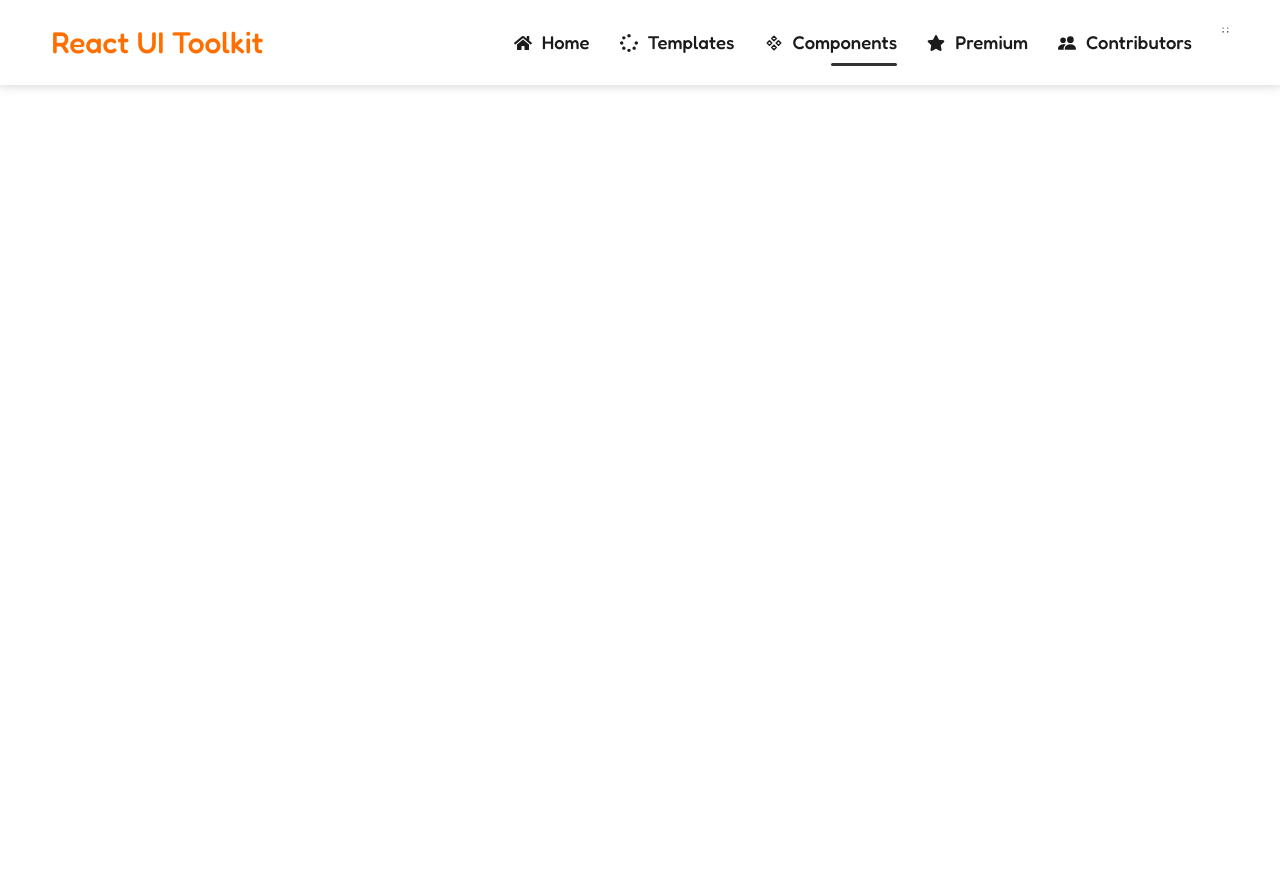
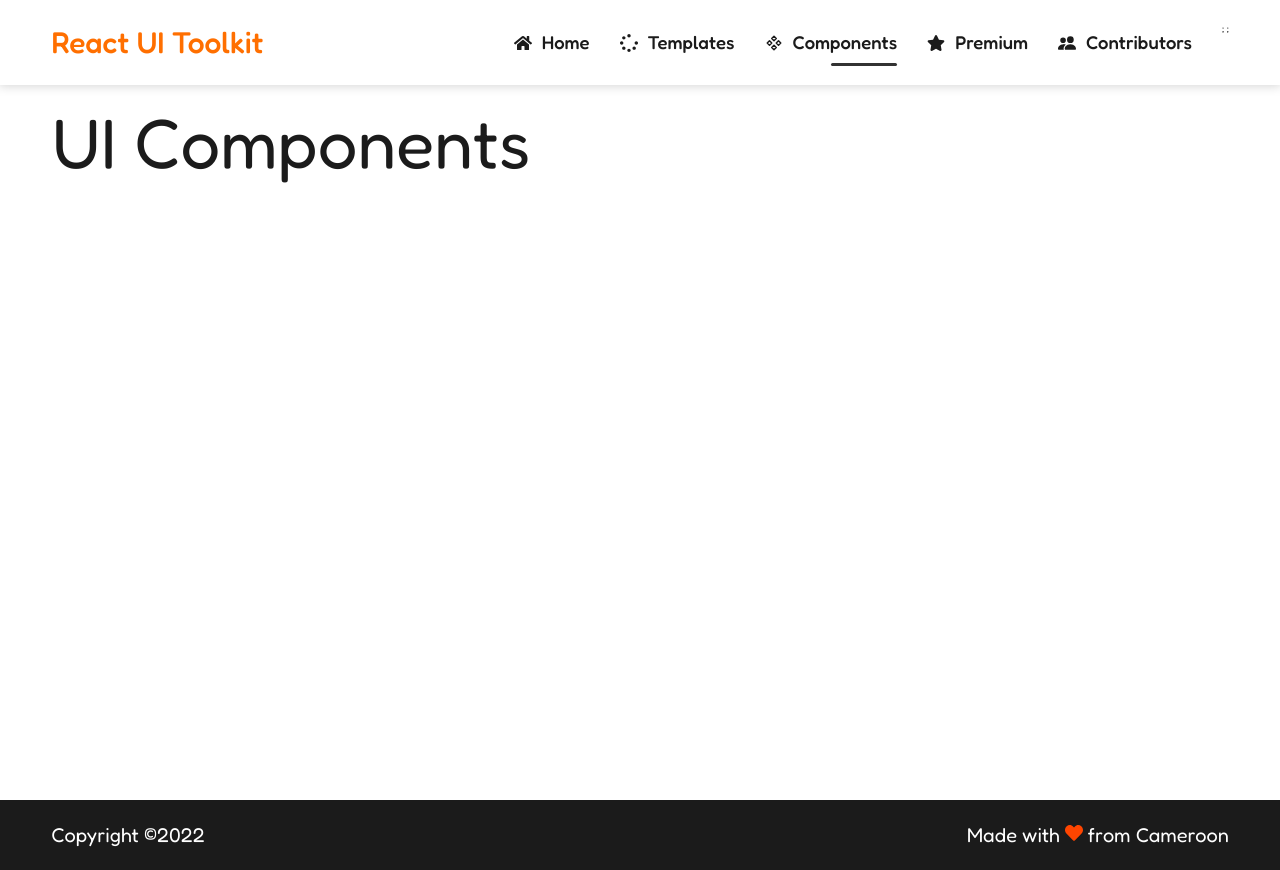
Before and after one commit to theunicorndev237/ui-components-reactjs, a React (Create React App) app: page /components in a window 1280 px wide. Before the commit the page ends 800 px from the top, so only its background shows below. Built offline with nearby package versions, Linux system fonts and the light colour scheme.

Commit message:
eslint fix

```diff
--- a/src/components/globals/Globals.tsx
+++ b/src/components/globals/Globals.tsx
@@ -1,7 +1,9 @@
 // external packages
 import { Link } from "react-router-dom";
 import React, { useState } from "react";
-import { FaHome, FaHeart, FaSpinner, FaBars, FaStar } from "react-icons/fa";
+import {
+  FaHome, FaHeart, FaSpinner, FaBars, FaStar,
+} from "react-icons/fa";
 import { TbComponents } from "react-icons/tb";
 import { BsFillPeopleFill } from "react-icons/bs";
 
@@ -102,7 +104,11 @@ export const Footer: React.FC = () => (
         {new Date().getFullYear()}
       </h4>
       <h4>
-        Made with <FaHeart size={18} color="#ff4500" /> from Cameroon
+        Made with
+        {' '}
+        <FaHeart size={18} color="#ff4500" />
+        {' '}
+        from Cameroon
       </h4>
     </div>
   </footer>
--- /dev/null
+++ b/src/pages/components/Components.page.tsx
@@ -0,0 +1,14 @@
+import React from "react";
+
+// stylesheet
+import styles from "./components.module.css";
+
+const ComponentsPage = (): JSX.Element => (
+  <div className={styles.components}>
+    <div className={styles.hero}>
+      <h2>UI Components</h2>
+    </div>
+  </div>
+);
+
+export default ComponentsPage;
--- /dev/null
+++ b/src/pages/components/components.module.css
@@ -0,0 +1,14 @@
+.components {
+    min-height: 100vh;
+    width: 100%;
+}
+
+.hero {
+    padding: 2rem 4vw;
+}
+
+.hero h2 {
+    font-size: 7rem;
+    color: var(--gray-color);
+    margin-top: 7rem;
+}
--- a/src/routes/AppRoutes.tsx
+++ b/src/routes/AppRoutes.tsx
@@ -1,11 +1,14 @@
 import React from "react";
-import { BrowserRouter, Routes, Route, Navigate } from "react-router-dom";
+import {
+  BrowserRouter, Routes, Route, Navigate,
+} from "react-router-dom";
 
 // app layout
 import AppLayout from "../hoc/AppLayout";
 
 // pages
 import LandingPage from "../pages/landing/Landing.page";
+import ComponentsPage from "../pages/components/Components.page";
 
 // paths
 export const routesPathsArray = {};
@@ -17,6 +20,7 @@ const AppRoutes: React.FC = () => (
         <Routes>
           <Route path="/" element={<LandingPage />} />
           <Route path="/home" element={<Navigate replace to="/" />} />
+          <Route path="/components" element={<ComponentsPage />} />
         </Routes>
       </AppLayout>
     </BrowserRouter>
```
